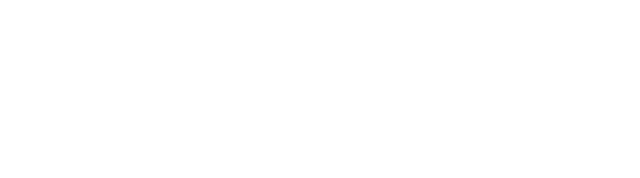
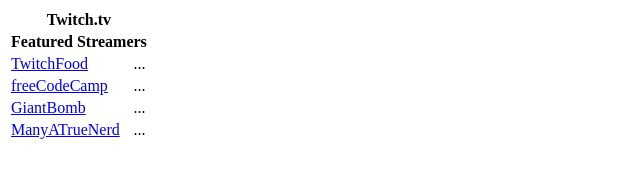
Before and after one commit to Chris-McGraw/twitch-viewer, a plain HTML site: page index.html in a window 1280 px wide. Shown: the whole page, without its empty margins (0-640 px from the left). Drawn offline with Linux system fonts and the light colour scheme.

Commit message:
Update index.html

```diff
--- a/index.html
+++ b/index.html
@@ -6,5 +6,40 @@
   <title>Twitch.tv Viewer</title>
 </head>
 <body>
+  <table>
+    <thead>
+      <tr><th colspan="2">Twitch.tv</th></tr>
+      <tr><th colspan="2">Featured Streamers</th></tr>
+    </thead>
+    <tbody>
+      <tr>
+        <td class="streamer">
+          <a href="https://www.twitch.tv/food" class ="logo-link" target="_blank"><div class="TF-logo logo"></div></a>
+          <span><a href="https://www.twitch.tv/food" target="_blank">TwitchFood</a></span></td>
+        <td class="TF-status">...</td>
+      </tr>
+
+      <tr>
+        <td class="streamer">
+          <a href="https://www.twitch.tv/freecodecamp" class ="logo-link" target="_blank"><div class="FCC-logo logo"></div></a>
+          <span><a href="https://www.twitch.tv/freecodecamp" target="_blank">freeCodeCamp</a></span></td>
+        <td class="FCC-status">...</td>
+      </tr>
+
+      <tr>
+        <td class="streamer">
+          <a href="https://www.twitch.tv/giantbomb" class ="logo-link" target="_blank"><div class="GB-logo logo"></div></a>
+          <span><a href="https://www.twitch.tv/giantbomb" target="_blank">GiantBomb</a></span></td>
+        <td class="GB-status">...</td>
+      </tr>
+
+      <tr>
+        <td class="streamer">
+          <a href="https://www.twitch.tv/manyatruenerd" class ="logo-link" target="_blank"><div class="MATN-logo logo"></div></a>
+          <span><a href="https://www.twitch.tv/manyatruenerd" target="_blank">ManyATrueNerd</a></span></td>
+        <td class="MATN-status">...</td>
+      </tr>
+    </tbody>
+  </table>
 </body>
 </html>
```
